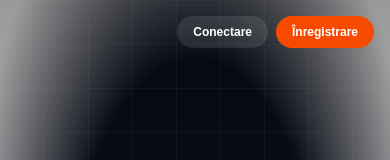
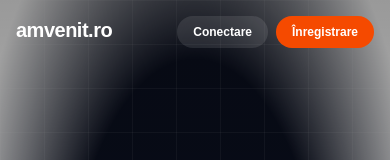
Before and after one commit to amvenitro-bit/amvenit, a Next.js app: page / in a window 390 px wide. Shown: the top 160 px of the page. Built offline with nearby package versions, Linux system fonts and the light colour scheme.

Commit message:
Make store buttons horizontal on mobile

```diff
--- a/components/Hero.tsx
+++ b/components/Hero.tsx
@@ -14,6 +14,15 @@ export default function Hero() {
       </div>
 
       {/* HEADER RIGHT (safe-area friendly) */}
+      {/* LOGO (telefon + desktop) */}
+<div className="absolute left-4 top-4 z-20">
+  <Link
+    href="/"
+    className="text-white font-extrabold tracking-tight text-xl md:text-2xl"
+  >
+    amvenit.ro
+  </Link>
+</div>
       <div className="absolute top-4 right-4 sm:top-6 sm:right-6 flex gap-2 sm:gap-3 z-20">
         <button className="px-4 sm:px-5 py-2 rounded-full bg-white/10 text-white hover:bg-white/20 text-xs sm:text-sm font-semibold">
           Conectare
@@ -72,10 +81,10 @@ export default function Hero() {
         </div>
 
         {/* APP BUTTONS (pe mobil stack / spacing normal) */}
-        <div className="mt-10 sm:mt-14 flex flex-col sm:flex-row items-center justify-center gap-4 sm:gap-6">
-          <AppStoreButton />
-          <PlayStoreButton />
-        </div>
+        <div className="mt-10 sm:mt-14 flex flex-row flex-wrap items-center justify-center gap-4 sm:gap-6">
+  <AppStoreButton />
+  <PlayStoreButton />
+</div>
 
         {/* DISCLAIMER */}
         <p className="mt-6 text-xs sm:text-sm text-white/60 px-2">
```
